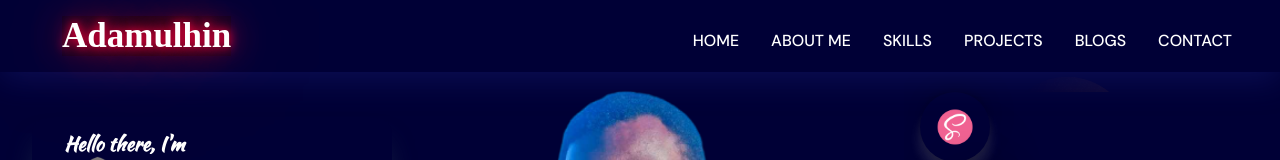
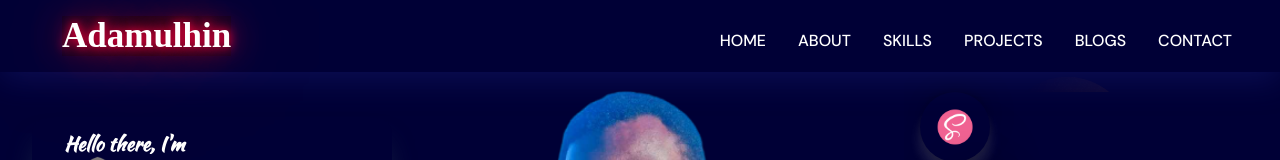
Before and after one commit to AbdimulhinYussuf3675/Portfoliov2, a React (Create React App) app: page / in a window 1280 px wide. Shown: the top 160 px of the page. Built offline with nearby package versions, Linux system fonts and the light colour scheme.

Commit message:
Update for page navigation

```diff
--- a/src/components/Navbar/Navbar.js
+++ b/src/components/Navbar/Navbar.js
@@ -16,7 +16,7 @@ const Navbar = () => {
         <h1 className="app__navbar-h1">Adamulhin</h1>
       </div>
       <ul className="app__navbar-links">
-        {['home', 'about me', 'skills', 'projects', 'Blogs', 'contact'].map((item) => (
+        {['home', 'about', 'skills', 'projects', 'Blogs', 'contact'].map((item) => (
           <li className="app__flex p-text" key={`link-${item}`}>
             <div />
             <a href={`#${item}`}>{item}</a>
@@ -36,7 +36,7 @@ const Navbar = () => {
             <div>
               <MdClose className="close" onClick={() => setToggle(false)} />
               <ul>
-                {['home', 'about me', 'skills', 'projects', 'Blogs', 'contact'].map((item) => (
+                {['home', 'about', 'skills', 'projects', 'Blogs', 'contact'].map((item) => (
                   <li key={item}>
                     <Link href={`#${item}`} activeClass="active" onClick={() => setToggle(false)}>
                       {item}
```
